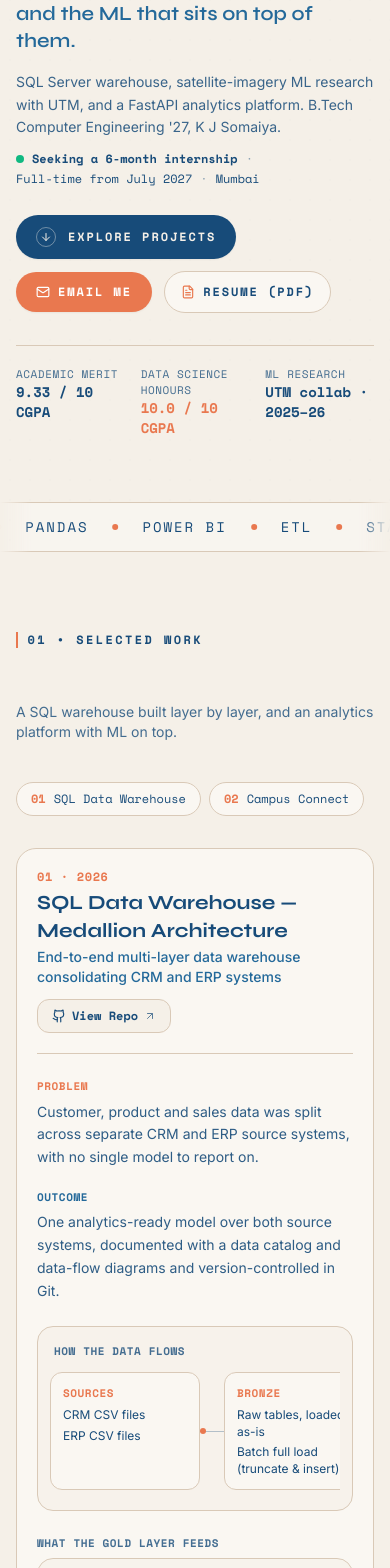
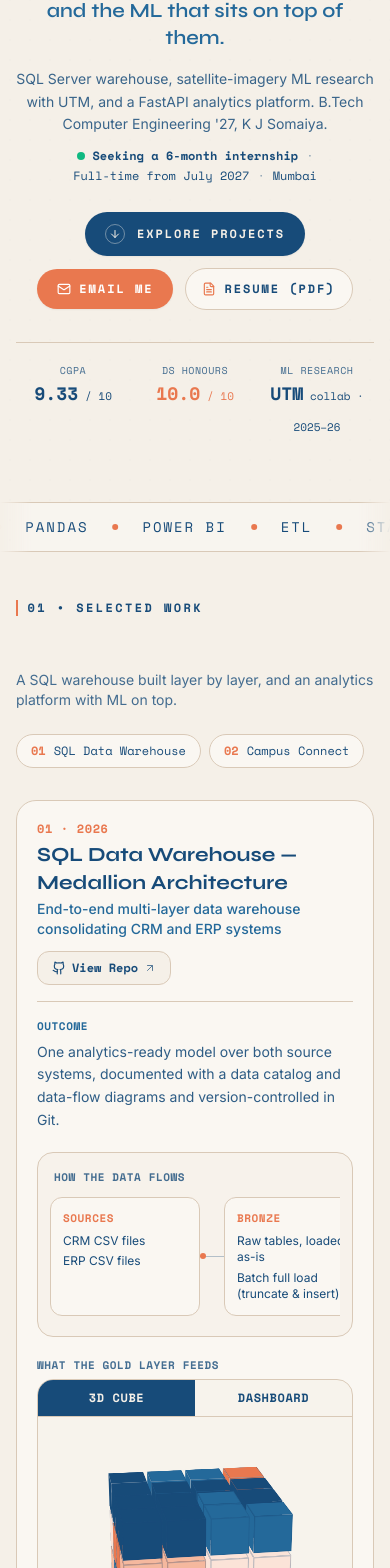
Before and after one commit to Manasipatil23/manasi_portfolio, a React (Vite) app: page / in a window 390 px wide. Shown: the part 290-1858 px from the top of the page. Built offline with nearby package versions, Linux system fonts and the light colour scheme.

Commit message:
Phone layout: about a third less scrolling (13.2 to 9.0 screens)
Centred hero and contact, folded project and experience details, tabs for
cube/dashboard and figures/scores, swipeable certificates, tighter spacing.
Laptop layout unchanged.

Co-Authored-By: Claude Opus 5.5 <noreply@anthropic.com>

```diff
--- a/src/components/education/EducationSection.jsx
+++ b/src/components/education/EducationSection.jsx
@@ -6,24 +6,25 @@ import CertificatePreview from '../ui/CertificatePreview';
 
 export default function EducationSection() {
   return (
-    <section id="education" className="relative py-20 px-4 sm:px-6 lg:px-8 max-w-7xl mx-auto scroll-mt-20">
+    <section id="education" className="relative py-12 sm:py-20 px-4 sm:px-6 lg:px-8 max-w-7xl mx-auto scroll-mt-20">
       <SectionHeader kicker="05 • Education" title="Education & Certifications" titleVariant="blur" />
 
-      <div className="grid grid-cols-1 md:grid-cols-2 gap-5">
+      <div className="grid grid-cols-2 gap-3 md:gap-5">
         {educationData.map((edu, idx) => {
           const isHonours = idx === 1;
           return (
-            <div key={edu.degree} className={`card-editorial p-6 flex flex-col justify-between ${isHonours ? 'border-[#E9784F]/40' : ''}`}>
+            <div key={edu.degree} className={`card-editorial p-4 sm:p-6 flex flex-col justify-between ${isHonours ? 'border-[#E9784F]/40' : ''}`}>
               <div>
-                <div className="flex items-center justify-between pb-2.5 mb-3 border-b border-[#D9C9B7]">
+                <div className="flex flex-col sm:flex-row sm:items-center justify-between gap-0.5 pb-2.5 mb-3 border-b border-[#D9C9B7]">
                   <span className={`font-mono text-xs uppercase tracking-wider font-bold ${isHonours ? 'text-[#E9784F]' : 'text-[#174B79]'}`}>
-                    {isHonours ? 'Honours Specialization' : 'Degree'}
+                    {isHonours ? <>Honours<span className="hidden sm:inline"> Specialization</span></> : 'Degree'}
                   </span>
-                  <span className="font-mono text-xs text-[#174B79]/80">{edu.period}</span>
+                  <span className="font-mono text-[11px] sm:text-xs text-[#174B79]/80">{edu.period}</span>
                 </div>
 
-                <h3 className="font-headline font-bold text-lg text-[#174B79]">{edu.degree}</h3>
-                <p className="font-body text-sm text-[#24699A] font-medium mt-0.5">
+                <h3 className="font-headline font-bold text-sm sm:text-lg text-[#174B79] leading-snug">{edu.degree}</h3>
+                <p className="sm:hidden font-body text-xs text-[#24699A] font-medium mt-0.5">{edu.institution.replace(' College of Engineering', '')}</p>
+                <p className="hidden sm:block font-body text-sm text-[#24699A] font-medium mt-0.5">
                   {edu.institution} • {edu.location}
                 </p>
 
@@ -46,9 +47,10 @@ export default function EducationSection() {
         <span className="font-mono text-xs uppercase tracking-wider text-[#174B79] font-bold block mb-3">
           Certifications
         </span>
-        <ul className="grid grid-cols-2 lg:grid-cols-4 gap-3">
+        {/* Phones: one swipeable row; larger screens: a grid */}
+        <ul className="flex md:grid md:grid-cols-2 lg:grid-cols-4 gap-3 overflow-x-auto md:overflow-visible snap-x snap-mandatory no-scrollbar -mx-4 px-4 md:mx-0 md:px-0 pb-1">
           {certificationsData.map((c) => (
-            <li key={c.title} className="card-editorial p-4 text-xs flex flex-col items-start">
+            <li key={c.title} className="card-editorial p-4 text-xs flex flex-col items-start shrink-0 w-[72%] sm:w-[45%] md:w-auto snap-start">
               <div className="w-full flex items-center justify-between gap-2 font-mono text-[11px] text-[#174B79]/80 mb-1">
                 <span className="font-bold text-[#E9784F]">{c.issuer}</span>
                 <span>{c.period}</span>
--- a/src/components/experience/ExperienceSection.jsx
+++ b/src/components/experience/ExperienceSection.jsx
@@ -1,4 +1,4 @@
-import React, { useEffect, useRef } from 'react';
+import React, { useEffect, useRef, useState } from 'react';
 import { experienceData } from '../../data/resumeData';
 import CertificatePreview from '../ui/CertificatePreview';
 import { Calendar, ArrowRight } from 'lucide-react';
@@ -10,6 +10,8 @@ gsap.registerPlugin(ScrollTrigger);
 
 export default function ExperienceSection() {
   const timelineRef = useRef(null);
+  // Phones show the first bullet of each role until "more" is tapped
+  const [expanded, setExpanded] = useState({});
 
   useEffect(() => {
     const prefersReducedMotion = window.matchMedia('(prefers-reduced-motion: reduce)').matches;
@@ -31,7 +33,7 @@ export default function ExperienceSection() {
   }, []);
 
   return (
-    <section id="experience" className="relative py-20 px-4 sm:px-6 lg:px-8 max-w-7xl mx-auto">
+    <section id="experience" className="relative py-12 sm:py-20 px-4 sm:px-6 lg:px-8 max-w-7xl mx-auto">
       <SectionHeader kicker="03 • Experience" title="Work & Research" titleVariant="slide" />
 
       <ol ref={timelineRef} className="relative pl-5 sm:pl-8 border-l-2 border-[#D9C9B7] space-y-7">
@@ -40,7 +42,7 @@ export default function ExperienceSection() {
             {/* Node dot */}
             <div className="absolute -left-[27px] sm:-left-[39px] top-1.5 w-3.5 h-3.5 rounded-full border-2 border-[#174B79] bg-[#F5F0E8] group-hover:bg-[#E9784F] group-hover:border-[#E9784F] transition-colors" />
 
-            <div className="card-editorial p-6 sm:p-7">
+            <div className="card-editorial p-5 sm:p-7">
               <div className="flex flex-col sm:flex-row sm:items-start justify-between gap-3 pb-3 mb-3 border-b border-[#D9C9B7]">
                 <div>
                   <span className="font-mono text-[11px] uppercase tracking-wider text-[#E9784F] font-bold">
@@ -68,12 +70,24 @@ export default function ExperienceSection() {
                 <p className="font-body text-sm text-[#174B79]/90 leading-relaxed mb-3">{exp.brief}</p>
               ) : (
                 <ul className="space-y-2 mb-4">
-                  {exp.bullets.map((b) => (
-                    <li key={b} className="flex items-start gap-2.5">
+                  {exp.bullets.map((b, i) => (
+                    <li key={b} className={`${i > 0 && !expanded[exp.id] ? 'hidden md:flex' : 'flex'} items-start gap-2.5`}>
                       <span className="w-1.5 h-1.5 rounded-full bg-[#E9784F] mt-2 shrink-0" />
                       <p className="font-body text-sm text-[#174B79]/90 leading-relaxed">{b}</p>
                     </li>
                   ))}
+                  {exp.bullets.length > 1 && (
+                    <li className="md:hidden">
+                      <button
+                        type="button"
+                        onClick={() => setExpanded((e) => ({ ...e, [exp.id]: !e[exp.id] }))}
+                        aria-expanded={!!expanded[exp.id]}
+                        className="font-mono text-xs font-semibold text-[#24699A] underline underline-offset-2 focus:outline-none focus-visible:ring-2 focus-visible:ring-[#E9784F] rounded"
+                      >
+                        {expanded[exp.id] ? 'Show less' : `Show ${exp.bullets.length - 1} more`}
+                      </button>
+                    </li>
+                  )}
                 </ul>
               )}
 
@@ -92,10 +106,10 @@ export default function ExperienceSection() {
                 </div>
               )}
 
-              <div className="pt-3 border-t border-[#D9C9B7] flex flex-wrap items-center gap-1.5">
-                <span className="font-mono text-xs text-[#174B79]/80 mr-1">Tools:</span>
+              <div className="pt-3 border-t border-[#D9C9B7] flex flex-nowrap sm:flex-wrap items-center gap-1.5 overflow-x-auto no-scrollbar">
+                <span className="font-mono text-xs text-[#174B79]/80 mr-1 shrink-0">Tools:</span>
                 {exp.technologies.map((t) => (
-                  <span key={t} className="font-mono text-xs px-2 py-0.5 rounded bg-[#F5F0E8] border border-[#D9C9B7] text-[#174B79]">
+                  <span key={t} className="shrink-0 whitespace-nowrap font-mono text-xs px-2 py-0.5 rounded bg-[#F5F0E8] border border-[#D9C9B7] text-[#174B79]">
                     {t}
                   </span>
                 ))}
--- a/src/components/hero/HeroSection.jsx
+++ b/src/components/hero/HeroSection.jsx
@@ -103,7 +103,7 @@ export default function HeroSection({ onOpenResumeModal }) {
       <div className="grid grid-cols-1 lg:grid-cols-12 gap-10 lg:gap-8 items-center relative z-10">
 
         {/* Left Column (7 cols): Typography, Name, Introduction & Clear Actions */}
-        <div ref={textColRef} className="lg:col-span-8 flex flex-col items-start pr-0 lg:pr-6">
+        <div ref={textColRef} className="lg:col-span-8 flex flex-col items-center text-center lg:items-start lg:text-left pr-0 lg:pr-6">
 
           {/* Editorial Kicker with vertical line (BLOOM reference style) */}
           <div ref={kickerRef} className="flex items-center gap-2.5 mb-5">
@@ -128,7 +128,7 @@ export default function HeroSection({ onOpenResumeModal }) {
               SQL Server warehouse, satellite-imagery ML research with UTM, and a FastAPI analytics platform. B.Tech Computer Engineering '27, K J Somaiya.
             </p>
 
-            <p className="mt-3 flex flex-wrap items-center gap-x-2 gap-y-1 font-mono text-xs text-[#174B79]">
+            <p className="mt-3 flex flex-wrap items-center justify-center lg:justify-start gap-x-2 gap-y-1 font-mono text-xs text-[#174B79]">
               <span className="w-2 h-2 rounded-full bg-emerald-500 shrink-0" aria-hidden="true" />
               <span className="font-semibold">{personalInfo.availability.internship}</span>
               <span className="text-[#174B79]/50" aria-hidden="true">·</span>
@@ -139,7 +139,7 @@ export default function HeroSection({ onOpenResumeModal }) {
           </div>
 
           {/* Primary Action Buttons */}
-          <div ref={ctasRef} className="flex flex-wrap items-center gap-3 mb-8">
+          <div ref={ctasRef} className="flex flex-wrap items-center justify-center lg:justify-start gap-3 mb-8">
             {/* Circular Arrow Button */}
             <a
               href="#projects"
@@ -171,18 +171,18 @@ export default function HeroSection({ onOpenResumeModal }) {
           </div>
 
           {/* Quick Credential Highlights Strip */}
-          <div ref={credentialsRef} className="pt-5 border-t border-[#D9C9B7] w-full grid grid-cols-3 gap-4 font-mono text-xs text-[#174B79]">
+          <div ref={credentialsRef} className="pt-5 border-t border-[#D9C9B7] w-full grid grid-cols-3 gap-2 sm:gap-4 font-mono text-xs text-[#174B79]">
             <div>
-              <span className="text-[#174B79]/80 text-[11px] block uppercase tracking-wider">Academic Merit</span>
-              <span className="font-bold text-sm sm:text-base text-[#174B79]"><CountUp value={9.33} /> / 10 CGPA</span>
+              <span className="text-[#174B79]/80 text-[10px] sm:text-[11px] block uppercase tracking-wider"><span className="sm:hidden">CGPA</span><span className="hidden sm:inline">Academic Merit · CGPA</span></span>
+              <span className="font-bold text-lg sm:text-base text-[#174B79]"><CountUp value={9.33} /><span className="text-[11px] sm:text-base font-normal sm:font-bold"> / 10</span></span>
             </div>
             <div>
-              <span className="text-[#174B79]/80 text-[11px] block uppercase tracking-wider">Data Science Honours</span>
-              <span className="font-bold text-sm sm:text-base text-[#E9784F]"><CountUp value={10} decimals={1} /> / 10 CGPA</span>
+              <span className="text-[#174B79]/80 text-[10px] sm:text-[11px] block uppercase tracking-wider"><span className="sm:hidden">DS Honours</span><span className="hidden sm:inline">Data Science Honours</span></span>
+              <span className="font-bold text-lg sm:text-base text-[#E9784F]"><CountUp value={10} decimals={1} /><span className="text-[11px] sm:text-base font-normal sm:font-bold"> / 10</span></span>
             </div>
             <div>
-              <span className="text-[#174B79]/80 text-[11px] block uppercase tracking-wider">ML Research</span>
-              <span className="font-bold text-sm sm:text-base text-[#174B79]">UTM collab · 2025–26</span>
+              <span className="text-[#174B79]/80 text-[10px] sm:text-[11px] block uppercase tracking-wider">ML Research</span>
+              <span className="font-bold text-lg sm:text-base text-[#174B79]">UTM<span className="text-[11px] sm:text-base font-normal sm:font-bold"> collab · 2025–26</span></span>
             </div>
           </div>
         </div>
--- a/src/components/projects/GoldExplorer.jsx
+++ b/src/components/projects/GoldExplorer.jsx
@@ -97,6 +97,7 @@ export default function GoldExplorer() {
   const [axis, setAxis] = useState(-1);
   const [slice, setSlice] = useState(null);
   const [hover, setHover] = useState(null);
+  const [view, setView] = useState('cube'); // phones show one panel at a time
 
   const filter = axis >= 0 && slice !== null ? { [axis]: slice } : {};
   const grand = useMemo(() => total(sales), [sales]);
@@ -131,8 +132,25 @@ export default function GoldExplorer() {
       </span>
 
       <div className="rounded-2xl border border-[#D9C9B7] bg-[#F5F0E8]/60 overflow-hidden grid grid-cols-1 lg:grid-cols-12">
+        {/* Phone tabs: 3D cube or the report page */}
+        <div className="lg:hidden flex border-b border-[#D9C9B7]" role="tablist">
+          {[['cube', '3D cube'], ['report', 'Dashboard']].map(([key, label]) => (
+            <button
+              key={key}
+              role="tab"
+              aria-selected={view === key}
+              onClick={() => setView(key)}
+              className={`flex-1 py-2.5 font-mono text-xs uppercase tracking-wider font-bold transition-colors focus:outline-none focus-visible:ring-2 focus-visible:ring-inset focus-visible:ring-[#E9784F] ${
+                view === key ? 'bg-[#174B79] text-[#F5F0E8]' : 'text-[#174B79]'
+              }`}
+            >
+              {label}
+            </button>
+          ))}
+        </div>
+
         {/* Cube */}
-        <div className="lg:col-span-5 border-b lg:border-b-0 lg:border-r border-[#D9C9B7] flex flex-col">
+        <div className={`${view === 'cube' ? 'flex' : 'hidden'} lg:flex lg:col-span-5 lg:border-r border-[#D9C9B7] flex-col`}>
           <SalesCube
             sales={sales}
             axis={axis}
@@ -157,7 +175,7 @@ export default function GoldExplorer() {
         </div>
 
         {/* Report page */}
-        <div className="lg:col-span-7 p-4 flex flex-col gap-3">
+        <div className={`${view === 'report' ? 'flex' : 'hidden'} lg:flex lg:col-span-7 p-4 flex-col gap-3`}>
           <div className="flex items-center justify-between gap-2">
             <span className="font-headline font-bold text-[#174B79]">Sales overview</span>
             {sample && (
--- a/src/components/projects/ProjectsSection.jsx
+++ b/src/components/projects/ProjectsSection.jsx
@@ -1,4 +1,4 @@
-import React, { useEffect, useRef } from 'react';
+import React, { useEffect, useRef, useState } from 'react';
 import { projectsData } from '../../data/resumeData';
 import { Github, ArrowUpRight, CheckCircle2, ChevronDown, Lock } from 'lucide-react';
 import gsap from 'gsap';
@@ -42,6 +42,9 @@ function Label({ children, className = 'text-[#174B79]/80' }) {
 }
 
 function CaseStudy({ project, index }) {
+  // Phones fold the build details away to cut scrolling; laptops always show them
+  const [open, setOpen] = useState(false);
+
   return (
     <article
       id={`project-${project.id}`}
@@ -49,7 +52,7 @@ function CaseStudy({ project, index }) {
       aria-labelledby={`project-${project.id}-title`}
     >
       {/* Header */}
-      <header className="flex flex-col sm:flex-row sm:items-start justify-between gap-3 pb-5 mb-6 border-b border-[#D9C9B7]">
+      <header className="flex flex-col sm:flex-row sm:items-start justify-between gap-3 pb-4 mb-4 sm:pb-5 sm:mb-6 border-b border-[#D9C9B7]">
         <div>
           <span className="font-mono text-xs uppercase tracking-wider text-[#E9784F] font-bold block mb-1">
             0{index + 1} · {project.year}
@@ -65,8 +68,8 @@ function CaseStudy({ project, index }) {
       </header>
 
       {/* Problem + Outcome */}
-      <div className="grid grid-cols-1 md:grid-cols-2 gap-5 mb-6">
-        <div>
+      <div className="grid grid-cols-1 md:grid-cols-2 gap-4 md:gap-5 mb-5 md:mb-6">
+        <div className={`${open ? '' : 'hidden'} md:block`}>
           <Label className="text-[#E9784F]">Problem</Label>
           <p className="font-body text-sm text-[#174B79]/90 leading-relaxed">{project.problem}</p>
         </div>
@@ -77,14 +80,24 @@ function CaseStudy({ project, index }) {
       </div>
 
       {/* Architecture */}
-      <div className="mb-6">
+      <div className="mb-5 md:mb-6">
         <ArchitectureFlow stages={project.architecture} label="How the data flows" />
       </div>
 
       {project.id === 'data-warehouse' && <GoldExplorer />}
 
+      <button
+        type="button"
+        onClick={() => setOpen((o) => !o)}
+        aria-expanded={open}
+        className="md:hidden w-full mb-5 flex items-center justify-between gap-3 px-4 py-2.5 rounded-xl border border-[#D9C9B7] bg-[#F5F0E8]/60 font-mono text-xs uppercase tracking-wider font-bold text-[#174B79] focus:outline-none focus-visible:ring-2 focus-visible:ring-[#E9784F]"
+      >
+        {open ? 'Hide details' : 'Problem and what I built'}
+        <ChevronDown className={`w-4 h-4 transition-transform ${open ? 'rotate-180' : ''}`} />
+      </button>
+
       {/* What I built (design choices fold away to keep the card short) */}
-      <div className="mb-6">
+      <div className={`${open ? '' : 'hidden'} md:block mb-6`}>
         <div>
           <Label>What I built</Label>
           <ul className="space-y-2">
@@ -114,7 +127,7 @@ function CaseStudy({ project, index }) {
 
       {/* Real code excerpts, only when added in resumeData */}
       {project.codeSnippets?.length > 0 && (
-        <div className="mb-6 space-y-3">
+        <div className={`${open ? '' : 'hidden'} md:block mb-6 space-y-3`}>
           <Label>From the code</Label>
           {project.codeSnippets.map((snip) => (
             <figure key={snip.title} className="rounded-xl overflow-hidden border border-[#0F3354]">
@@ -169,7 +182,7 @@ export default function ProjectsSection() {
   }, []);
 
   return (
-    <section id="projects" ref={sectionRef} className="relative py-20 px-4 sm:px-6 lg:px-8 max-w-7xl mx-auto">
+    <section id="projects" ref={sectionRef} className="relative py-12 sm:py-20 px-4 sm:px-6 lg:px-8 max-w-7xl mx-auto">
       <SectionHeader
         kicker="01 • Selected Work"
         title="Projects"
--- a/src/components/research/ResearchSection.jsx
+++ b/src/components/research/ResearchSection.jsx
@@ -1,4 +1,4 @@
-import React from 'react';
+import React, { useState } from 'react';
 import { researchData, experienceData } from '../../data/resumeData';
 import SectionHeader from '../ui/SectionHeader';
 import ArchitectureFlow from '../projects/ArchitectureFlow';
@@ -8,8 +8,11 @@ import FigureCarousel from './FigureCarousel';
 const internship = experienceData.find((e) => e.id === 'ml-research');
 
 export default function ResearchSection() {
+  // Phones show the figures or the scoreboard, one at a time
+  const [view, setView] = useState('figures');
+
   return (
-    <section id="research" className="relative py-20 px-4 sm:px-6 lg:px-8 max-w-7xl mx-auto scroll-mt-20">
+    <section id="research" className="relative py-12 sm:py-20 px-4 sm:px-6 lg:px-8 max-w-7xl mx-auto scroll-mt-20">
       <SectionHeader
         kicker="02 • ML Research"
         title="Mapping malaria risk from space"
@@ -17,13 +20,33 @@ export default function ResearchSection() {
         intro={`${internship.role}, ${internship.organisation} ${internship.affiliation} · ${internship.period} · ${researchData.team}. Satellite imagery in, risk maps out.`}
       />
 
-      <div className="mb-6">
+      <div className="mb-5 lg:mb-6">
         <ArchitectureFlow stages={researchData.pipeline} label="Pipeline" />
       </div>
 
+      <div className="lg:hidden flex mb-3 rounded-full border border-[#D9C9B7] bg-[#FAF7F2] p-1" role="tablist">
+        {[['figures', 'Figures'], ['scores', 'Model scores']].map(([key, label]) => (
+          <button
+            key={key}
+            role="tab"
+            aria-selected={view === key}
+            onClick={() => setView(key)}
+            className={`flex-1 py-2 rounded-full font-mono text-xs uppercase tracking-wider font-bold transition-colors focus:outline-none focus-visible:ring-2 focus-visible:ring-[#E9784F] ${
+              view === key ? 'bg-[#174B79] text-[#F5F0E8]' : 'text-[#174B79]'
+            }`}
+          >
+            {label}
+          </button>
+        ))}
+      </div>
+
       <div className="grid grid-cols-1 lg:grid-cols-2 gap-6 items-stretch">
-        <FigureCarousel slides={researchData.slides} />
-        <ModelScoreboard models={researchData.models} />
+        <div className={`${view === 'figures' ? 'grid' : 'hidden'} lg:grid`}>
+          <FigureCarousel slides={researchData.slides} />
+        </div>
+        <div className={`${view === 'scores' ? 'grid' : 'hidden'} lg:grid`}>
+          <ModelScoreboard models={researchData.models} />
+        </div>
       </div>
     </section>
   );
--- a/src/components/skills/SkillsSection.jsx
+++ b/src/components/skills/SkillsSection.jsx
@@ -59,7 +59,7 @@ export default function SkillsSection() {
   };
 
   return (
-    <section id="skills" className="relative py-20 px-4 sm:px-6 lg:px-8 max-w-7xl mx-auto">
+    <section id="skills" className="relative py-12 sm:py-20 px-4 sm:px-6 lg:px-8 max-w-7xl mx-auto">
       <SectionHeader
         kicker="04 • Skills"
         title="Skills, with Evidence"
--- a/src/components/ui/SectionHeader.jsx
+++ b/src/components/ui/SectionHeader.jsx
@@ -4,7 +4,7 @@ import SplitLetters from './SplitLetters';
 // Kicker line + heading + optional intro, shared by every main section
 export default function SectionHeader({ kicker, title, intro, aside, titleVariant, titleUnderline }) {
   return (
-    <div className="mb-10">
+    <div className="mb-6 sm:mb-10">
       <div className="flex items-center gap-2.5 mb-3">
         <span className="w-[1.5px] h-4 bg-[#E9784F]" />
         <span className="font-mono text-xs uppercase tracking-[0.2em] text-[#174B79] font-bold">
```
Also changed, not shown: src/components/contact/ContactSection.jsx (+13 -12 lines).
